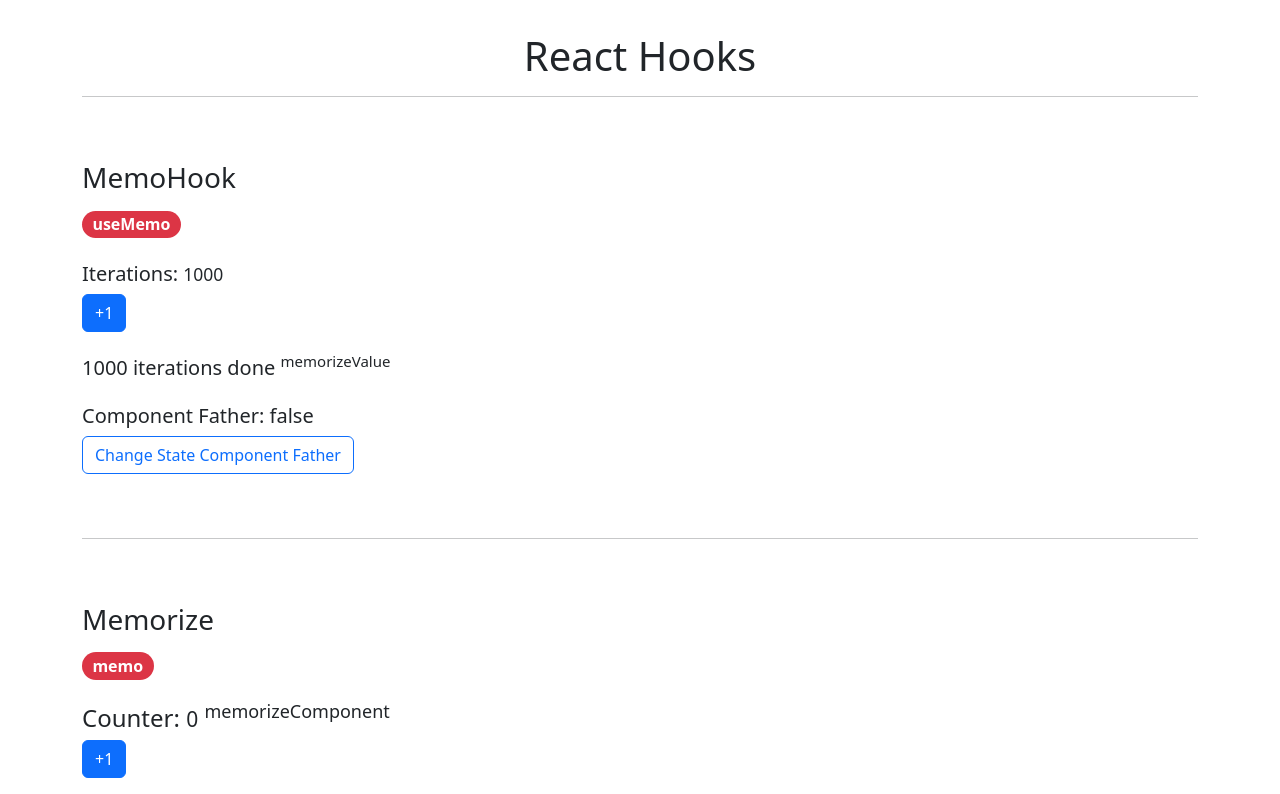
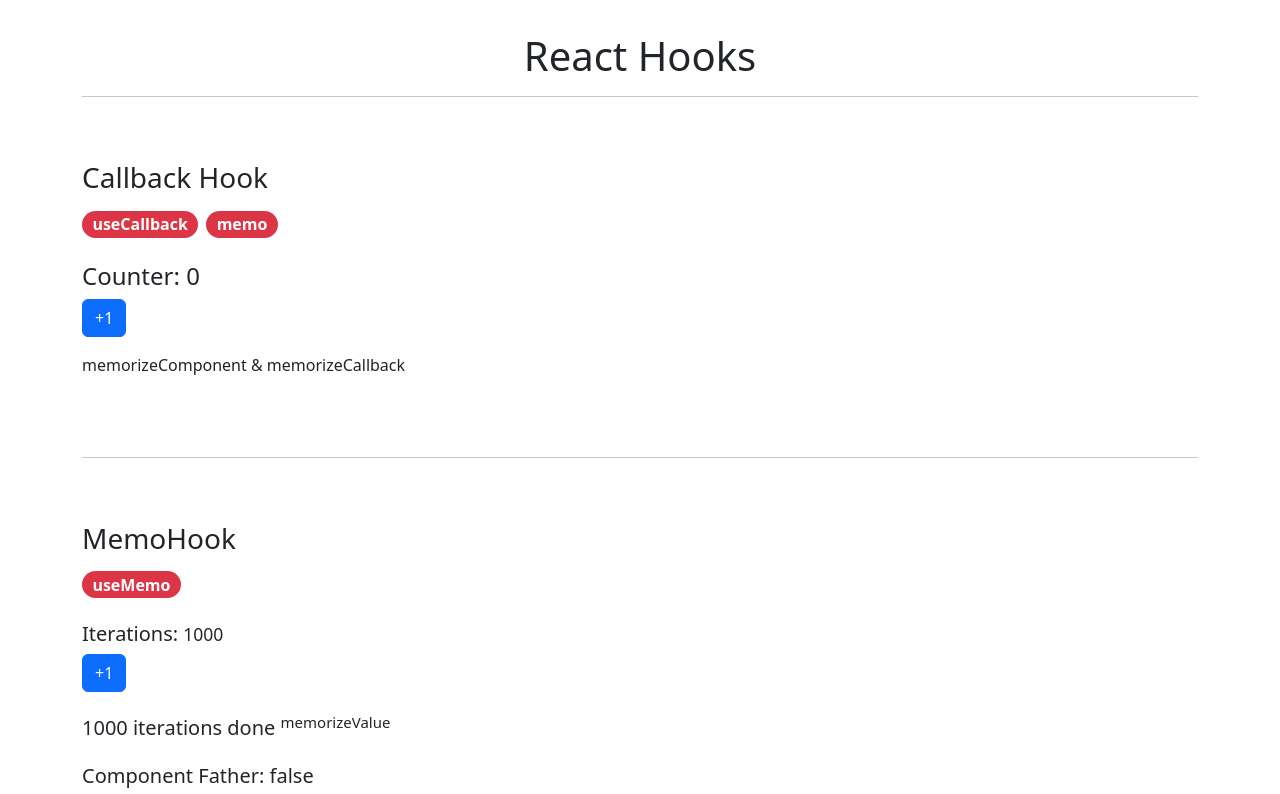
Before and after one commit to franzcmarcelo/guide-react-hooks, a React (Vite) app: page / in a window 1280 px wide. Shown: the top 794 px of the page. Built offline with nearby package versions, Linux system fonts and the light colour scheme; no server answers.

Commit message:
[Memos] useCallback

```diff
--- /dev/null
+++ b/src/05-memos/CallbackHook.jsx
@@ -0,0 +1,50 @@
+import React, { useState, useCallback } from 'react';
+import { ShowIncrement } from './components';
+
+const CallbackHook = () => {
+
+  const [counter, setCounter] = useState(0);
+
+  // Component ShowIncrement should not be re-rendered, because the function increment is the same.
+  // We use memo to memorize the function.
+  // However, how the function is being redefined in each render of the father component.
+  // the function already has a different reference.
+  // So, we use useCallback to memorize the function in father component.
+
+  // Problem: useCallback also memorized the parameters of the function, so if the parameters change,
+  // the function is not affected.
+  // Solution:
+  // For set of useState, we can use callback as parameter to recover the previous state.
+  const _increment = useCallback(
+    () => {
+      setCounter((counter) => counter + 1);
+    },
+    [],
+  );
+  // For functions that recieve parameter, we can use the callback parameters of the useCallback.
+  const increment = useCallback(
+    ( factor ) => {
+      setCounter((counter) => counter + factor);
+    },
+    [],
+  );
+
+  return (
+    <div>
+      <div className='mb-4'>
+        <h3 className="mb-3"> Callback Hook </h3>
+        <div>
+          <span className="me-2 badge rounded-pill text-bg-danger fs-6"> useCallback </span>
+          <span className="badge rounded-pill text-bg-danger fs-6"> memo </span>
+        </div>
+      </div>
+      <div>
+        <h4> Counter: { counter } </h4>
+        <ShowIncrement increment={ increment } />
+        <p className='mt-3'> memorizeComponent & memorizeCallback </p>
+      </div>
+    </div>
+  )
+}
+
+export default CallbackHook
--- a/src/05-memos/Memorize.jsx
+++ b/src/05-memos/Memorize.jsx
@@ -1,5 +1,5 @@
 import React, { useState } from 'react'
-import Counter from './Counter';
+import { Counter } from './components';
 
 const Memorize = () => {
 
--- /dev/null
+++ b/src/05-memos/components/ShowIncrement.jsx
@@ -0,0 +1,20 @@
+import { memo } from 'react';
+
+const ShowIncrement = memo(({ increment }) => {
+
+  console.log('Component ShowIncrement render');
+
+  return (
+    <>
+      <button
+        className="btn btn-primary"
+        onClick={ () => {
+          increment(5)
+        } }
+      > +1
+      </button>
+    </>
+  )
+});
+
+export default ShowIncrement
--- /dev/null
+++ b/src/05-memos/components/index.js
@@ -0,0 +1,3 @@
+export { default as Counter } from './Counter';
+export { default as ShowIncrement } from './ShowIncrement';
+export * from './index';
--- a/src/05-memos/index.js
+++ b/src/05-memos/index.js
@@ -1,2 +1,5 @@
+export { default as CallbackHook } from './CallbackHook';
 export { default as MemoHook } from './MemoHook';
 export { default as Memorize } from './Memorize';
+export * from './components';
+export * from './index';
--- a/src/App.jsx
+++ b/src/App.jsx
@@ -6,7 +6,7 @@ import {
 import { CounterApp } from './01-useState'
 import { SimpleForm } from './02-useEffect'
 import { FocusScreen } from './03-useRef'
-import { Memorize, MemoHook } from './05-memos'
+import { Memorize, MemoHook, CallbackHook } from './05-memos'
 
 function App() {
 
@@ -33,8 +33,9 @@ function App() {
         <Memorize />
         <hr/>
         <MemoHook />
+        <hr/>
+        <CallbackHook />
       </div>
-
     </div>
   )
 }
```
Also changed, not shown: src/05-memos/components/Counter.jsx (renamed from src/05-memos/Counter.jsx).
